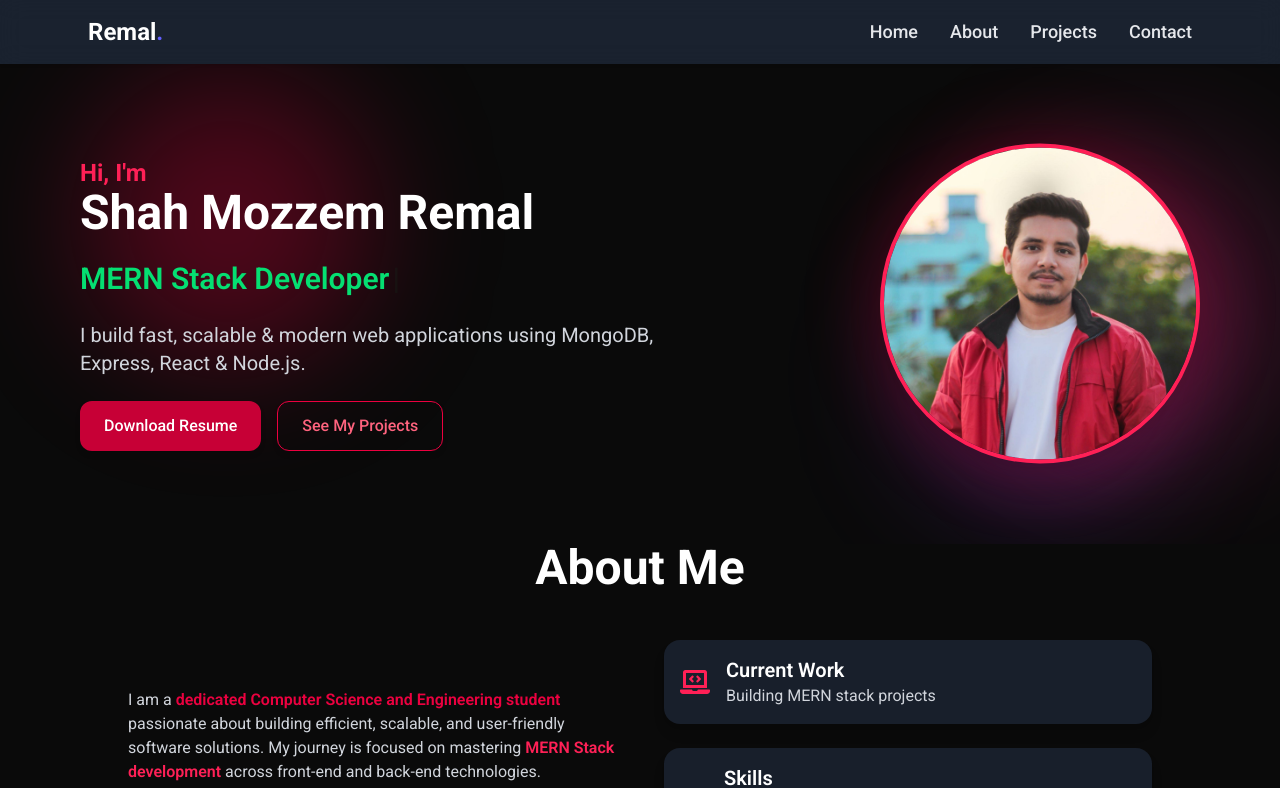
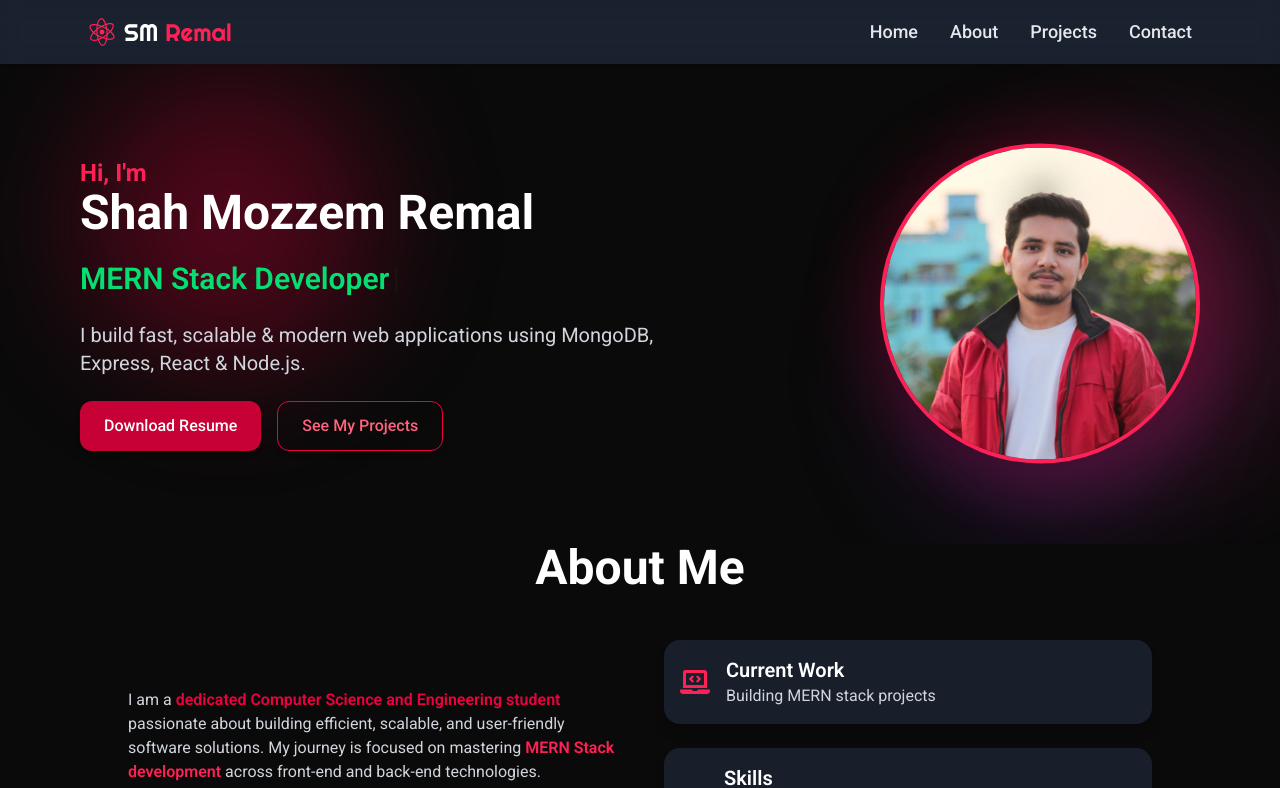
Before and after one commit to sm-remal/portfolio, a React (Vite) app: page / in a window 1280 px wide. Shown: the top 788 px of the page. Built offline with nearby package versions, Linux system fonts and the light colour scheme.

Commit message:
navbar logo add

```diff
--- a/src/components/Contact/Contact.jsx
+++ b/src/components/Contact/Contact.jsx
@@ -1,38 +1,38 @@
 import React from 'react';
 import { HiMail } from 'react-icons/hi';
-import { FaGithub, FaLinkedin, FaDiscord, FaWhatsapp, FaWeixin } from 'react-icons/fa';
+import { FaGithub, FaLinkedin, FaDiscord, FaWhatsapp, FaWeixin, FaFacebook } from 'react-icons/fa';
 
 const Contact = () => {
   const contactMethods = [
     {
       icon: HiMail,
       title: 'Email',
-      subtitle: 'armanislam88@gmail.com',
-      link: 'mailto:armanislam88@gmail.com',
+      subtitle: 'remal.mozzem@gmail.com',
+      link: 'mailto:remal.mozzem@gmail.com',
       bgColor: 'bg-red-500/10',
       iconColor: 'text-red-500'
     },
     {
       icon: FaGithub,
       title: 'GitHub',
-      subtitle: '@armanislams',
-      link: 'https://github.com/armanislams',
+      subtitle: '@sm-remal',
+      link: 'https://github.com/sm-remal',
       bgColor: 'bg-purple-500/10',
       iconColor: 'text-purple-500'
     },
     {
       icon: FaLinkedin,
       title: 'LinkedIn',
-      subtitle: 'Md Arman Islam',
-      link: 'https://linkedin.com/in/armanislam',
+      subtitle: '@sm-remal',
+      link: 'https://www.linkedin.com/in/sm-remal/',
       bgColor: 'bg-blue-500/10',
       iconColor: 'text-blue-500'
     },
     {
       icon: FaDiscord,
       title: 'Discord',
-      subtitle: 'Join Server',
-      link: '#',
+      subtitle: 'Shah Mozzem Remal',
+      link: 'https://discord.com/channels/@me',
       bgColor: 'bg-indigo-500/10',
       iconColor: 'text-indigo-500'
     },
@@ -45,12 +45,12 @@ const Contact = () => {
       iconColor: 'text-green-500'
     },
     {
-      icon: FaWeixin,
-      title: 'WeChat',
-      subtitle: 'Add on WeChat',
-      link: '#',
-      bgColor: 'bg-emerald-500/10',
-      iconColor: 'text-emerald-500'
+      icon: FaFacebook,
+      title: 'Facebook',
+      subtitle: 'Shahmozzem.remal',
+      link: 'https://www.facebook.com/shahmozzem.remal',
+      bgColor: 'bg-blue-500/10',
+      iconColor: 'text-[#1877F2]'
     }
   ];
 
@@ -76,10 +76,10 @@ const Contact = () => {
             <div className="h-1 w-32 bg-gradient-to-r from-rose-500 via-rose-500 to-rose-500 rounded-full"></div>
           </div>
           <p className="text-gray-400 text-lg">
-            Feel Free To Contact Me
+            Reach Out Anytime
           </p>
           <p className="text-gray-500 mt-3 max-w-2xl mx-auto">
-            I'm always open to discussing new projects, creative ideas, or opportunities to be part of your vision.
+            I’m always excited to explore new projects, share creative ideas, and contribute to bringing your vision to life.
           </p>
         </div>
 
--- a/src/components/Navbar/Navbar.jsx
+++ b/src/components/Navbar/Navbar.jsx
@@ -1,5 +1,7 @@
 import React, { useState } from "react";
+import { FaReact } from "react-icons/fa";
 import { FiMenu, FiX } from "react-icons/fi";
+import { motion } from "framer-motion";
 
 const Navbar = () => {
   const [open, setOpen] = useState(false);
@@ -14,9 +16,19 @@ const Navbar = () => {
     <nav className="fixed w-full top-0 left-0 bg-gray-800/80 backdrop-blur-md shadow-sm z-50">
       <div className="max-w-6xl mx-auto flex justify-between items-center py-4 px-6">
         {/* Logo */}
-        <h1 className="text-2xl font-bold text-white">
-          Remal<span className="text-indigo-500">.</span>
-        </h1>
+        <div className="flex items-center gap-2">
+          <motion.span
+            className="text-rose-500"
+            animate={{ rotate: 360 }} // Rotate 360 degrees
+            transition={{ repeat: Infinity, duration: 5, ease: "linear" }} // Infinite loop, smooth
+          >
+            <FaReact size={28} />
+          </motion.span>
+          <h3 className="logo text-2xl">
+            SM <span className="text-rose-500">Remal</span>
+          </h3>
+        </div>
+
 
         {/* Desktop Menu */}
         <ul className="hidden md:flex gap-8 text-gray-200">
@@ -43,9 +55,8 @@ const Navbar = () => {
 
       {/* Mobile Menu */}
       <div
-        className={`md:hidden bg-gray-800/90 absolute w-full left-0 transition-all duration-300 ${
-          open ? "top-16 opacity-100" : "top-[-500px] opacity-0"
-        }`}
+        className={`md:hidden bg-gray-800/90 absolute w-full left-0 transition-all duration-300 ${open ? "top-16 opacity-100" : "top-[-500px] opacity-0"
+          }`}
       >
         <ul className="flex flex-col text-center py-6 space-y-4 text-gray-200">
           {links.map((nav, i) => (
--- a/src/index.css
+++ b/src/index.css
@@ -1,9 +1,13 @@
 @import url('https://fonts.googleapis.com/css2?family=Roboto:ital,wght@0,100..900;1,100..900&display=swap');
 
-
+@import url('https://fonts.googleapis.com/css2?family=Righteous&display=swap');
 
 @import "tailwindcss";
 
 body {
   font-family: "Roboto", sans-serif;
 }
+
+.logo{
+   font-family: "Righteous", sans-serif;
+}
```
Also changed, not shown: src/assets/logoSMR.jpg (added).
